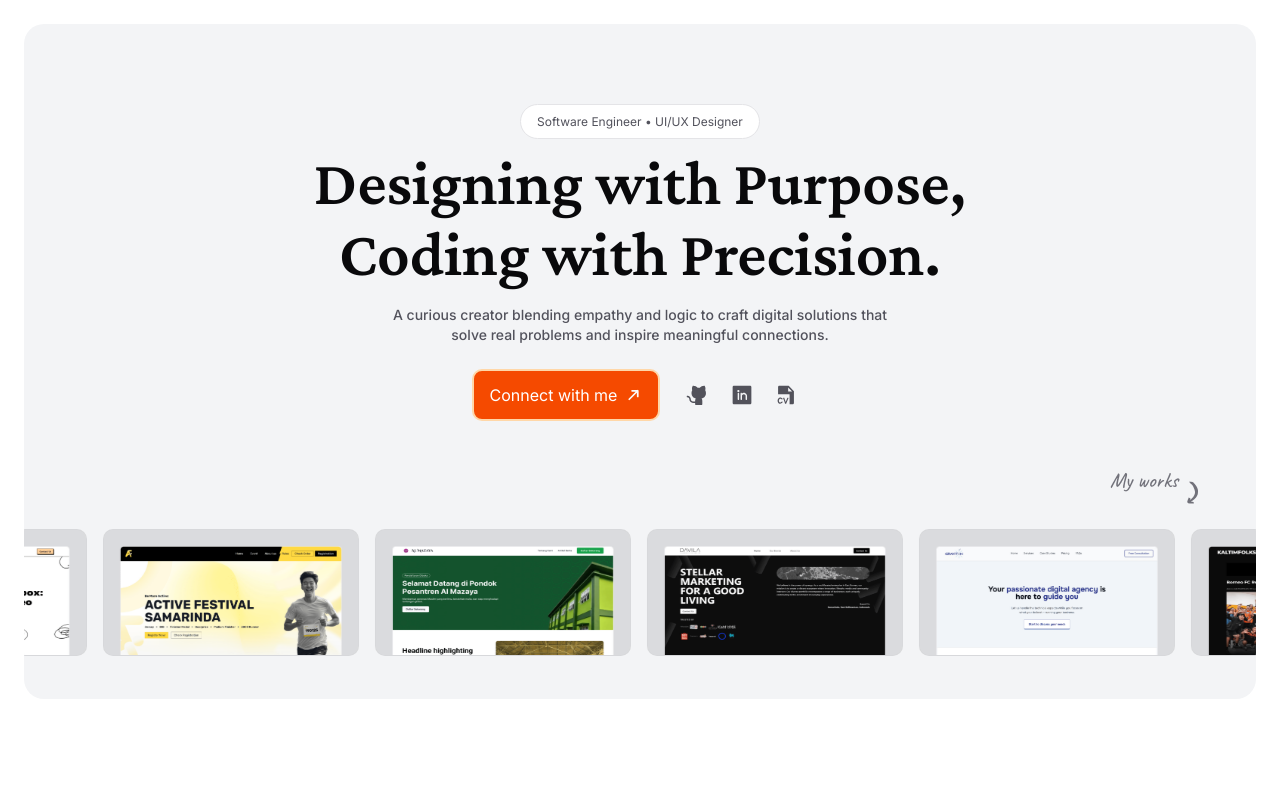
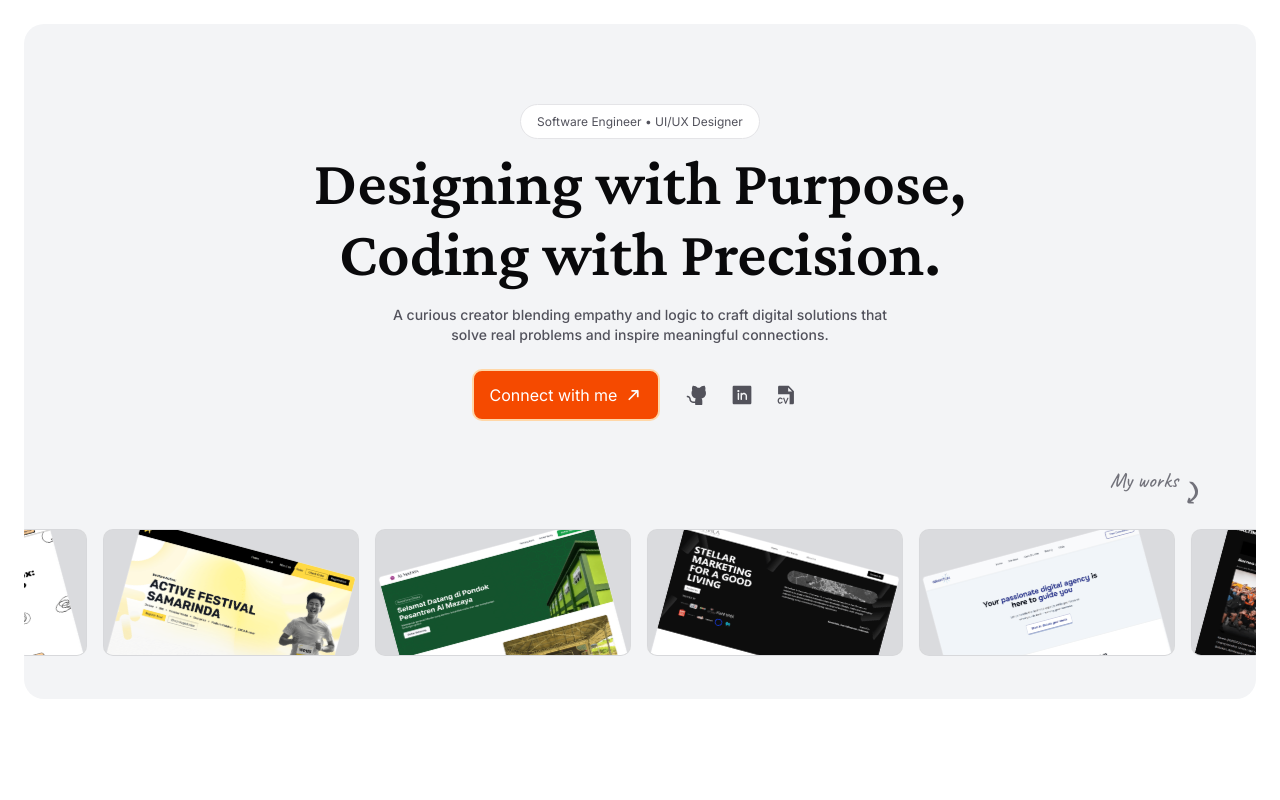
Before and after one commit to farizfahrian/portfolio-nextjs, a Next.js app: page / in a window 1280 px wide. Shown: the top 800 px of the page. Built offline with nearby package versions, Linux system fonts and the light colour scheme.

Commit message:
make rotate change on marquee image

```diff
--- a/src/components/MarqueeImage.tsx
+++ b/src/components/MarqueeImage.tsx
@@ -26,27 +26,49 @@ const reviews = [
 
 const firstRow = reviews.slice(0, reviews.length)
 
-const ReviewCard = ({ img }: { img: string }) => {
+const ReviewCard = ({ img, rotateDirection = 45 }: {
+    img: string
+    rotateDirection?: number
+}) => {
+    const preventContextMenu = (e: React.MouseEvent) => {
+        e.preventDefault();
+        return false;
+    };
+
     return (
-        <figure
-            className={cn(
+      <figure className={cn(
         'relative w-64 cursor-pointer border overflow-clip rounded-lg',
         // light styles
         'border-gray-700/[.02] bg-gray-950/[.1]',
         // dark styles
         'dark:border-gray-50/[.05] dark:bg-gray-50/[.10]'
-            )}
-        >
+      )}>
         <motion.div className='relative h-[125px] w-full'>
         <motion.img
+            onContextMenu={preventContextMenu}
+          style={{
+            WebkitTouchCallout: 'none',
+            WebkitUserSelect: 'none',
+            userSelect: 'none',
+            touchAction: 'manipulation'
+          }}
             className='absolute inset-0 object-cover w-full h-auto px-4 pt-4 rounded-xl'
             src={img}
             alt=''
             width='240'
             height='125'
+            initial={{ rotate: rotateDirection }} // Use the prop here
             whileHover={{
               padding: 0,
               borderRadius: 0,
+              rotate: 0, // Reset to 0 on hover
+              transition: {
+                duration: 0.3,
+                ease: [0.33, 1.3, 0.68, 1]
+              }
+            }}
+            whileTap={{
+                rotate: 0,
                 transition: {
                   duration: 0.3,
                   ease: [0.33, 1.3, 0.68, 1]
@@ -62,8 +84,12 @@ export function MarqueeImage () {
     return (
         <div className='relative flex mt-6 sm:mt-12 h-[150px] w-full flex-col items-center justify-center overflow-hidden rounded-xl'>
             <Marquee pauseOnHover className='[--duration:20s]'>
-                {firstRow.map(review => (
-                    <ReviewCard key={review.img} {...review} />
+            {firstRow.map((review, index) => (
+                <ReviewCard
+                    key={review.img}
+                    img={review.img}
+                    rotateDirection={index % 2 === 0 ? 15 : -15}
+                />
             ))}
             </Marquee>
         </div>
```
Lines whose indentation alone changed are shown as unchanged.
